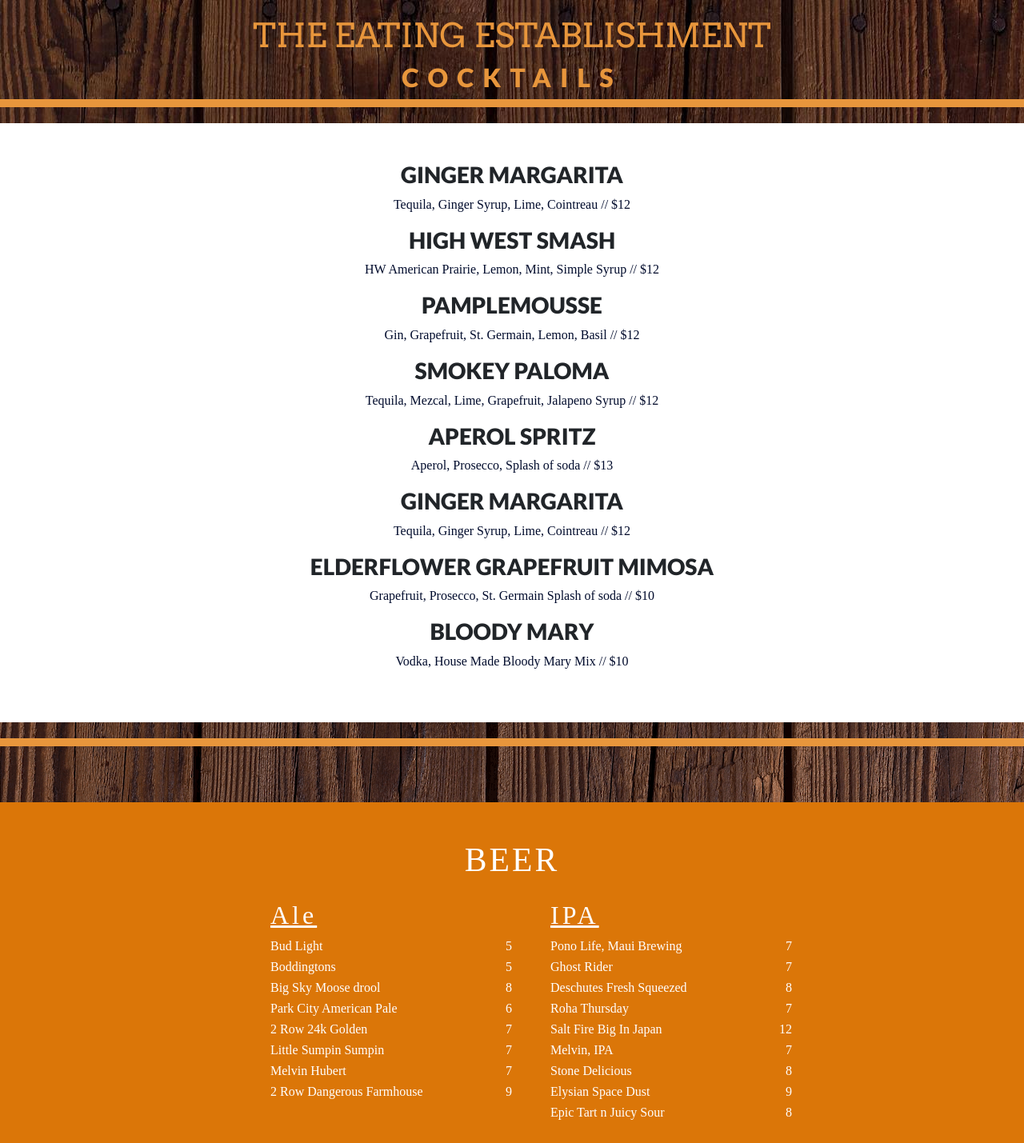
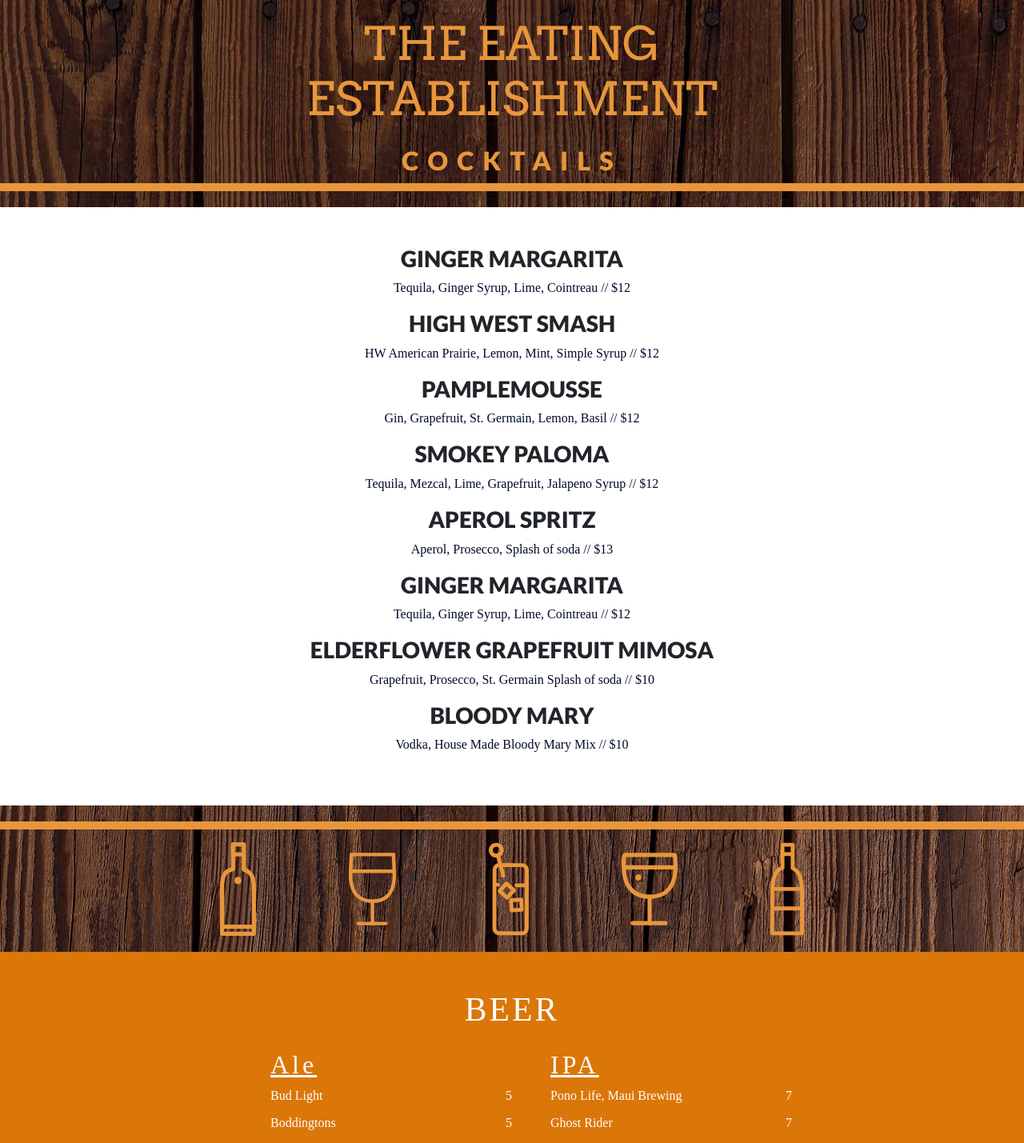
Before and after one commit to theeatingestablishment/theeatingestablishment.github.io, a Nuxt app: page / in a window 1280 px wide. Shown: the top 1429 px of the page at 80% size. Built offline with nearby package versions, Linux system fonts and the light colour scheme; a web font is replaced by a local one.

Commit message:
V1 complete

```diff
--- a/modules/beers.vue
+++ b/modules/beers.vue
@@ -1,5 +1,5 @@
 <template>
-  <section class="orange">
+  <section class="orange pb-5">
     <div class="container">
       <div class="row">
         <div class="col-12 text-center">
--- a/modules/components/drinkIcons.vue
+++ b/modules/components/drinkIcons.vue
@@ -1,13 +1,17 @@
 <template>
   <div class="container">
-    <div class="row">
-      <div class="d-none d-md-flex">
-        <img
-          v-for="(icon, index) in icons"
-          :key="index"
-          src="icon.src"
-          alt="icon.altText"
-        />
+    <div class="row pt-3">
+      <div class="col-2"></div>
+      <div class="col-8">
+        <div class="d-none d-md-flex justify-content-between">
+          <img
+            v-for="(icon, index) in icons"
+            :key="index"
+            :src="icon.src"
+            :alt="icon.altText"
+          />
+        </div>
+        <div class="col-2"></div>
       </div>
     </div>
   </div>
--- a/modules/components/drinks.vue
+++ b/modules/components/drinks.vue
@@ -1,9 +1,18 @@
 <template>
   <div class="drink-item">
     <h2 class="text-white">{{ title }}</h2>
-    <p v-for="(item, index) in items" :key="index" class="text-white">
-      {{ item.title }} <span class="float-right pl-5">{{ item.price }}</span>
-    </p>
+    <div
+      class="d-flex justify-content-between pb-2"
+      v-for="(item, index) in items"
+      :key="index"
+    >
+      <p class="text-white">
+        {{ item.title }}
+      </p>
+      <div>
+        <p class="float-right pl-5 text-white">{{ item.price }}</p>
+      </div>
+    </div>
   </div>
 </template>
 
--- a/modules/components/footer.vue
+++ b/modules/components/footer.vue
@@ -1,22 +1,13 @@
 <template>
   <div class="footer">
     <div class="orange-border"></div>
-    <div class="container">
-      <div class="row text-center">
-        <div class="d-none d-md-flex col-sm-12">
-          <!-- <img
-            v-for="(icon, index) in icons"
-            :key="index"
-            :src="icon.src"
-            :alt="icon.altText"
-          /> -->
-        </div>
-      </div>
-    </div>
+    <DrinkIcons :icons="icons"></DrinkIcons>
   </div>
 </template>
 
 <script>
+import DrinkIcons from "./drinkIcons.vue";
+
 import liquorBottle from "~/assets/liquorBottle.svg";
 import martini from "~/assets/martini.svg";
 import mixedDrink from "~/assets/mixedDrink.svg";
@@ -24,12 +15,19 @@ import wine from "~/assets/wine.svg";
 import wineBottle from "~/assets/wineBottle.svg";
 
 export default {
+  components: {
+    DrinkIcons,
+  },
   data() {
     return {
       icons: [
         {
           src: liquorBottle,
           alt: "liquor bottle",
+        },
+        {
+          src: wine,
+          alt: "wine glass",
         },
         {
           src: martini,
@@ -39,10 +37,7 @@ export default {
           src: mixedDrink,
           alt: "mixed drink",
         },
-        {
-          src: wine,
-          alt: "wine glass",
-        },
+
         {
           src: wineBottle,
           alt: "wine bottle",
@@ -56,7 +51,6 @@ export default {
 <style scoped>
 .footer {
   background: url("~assets/wood-panels-bottom.png");
-  height: 100px;
   padding: 20px 0;
 }
 
--- a/modules/components/header.vue
+++ b/modules/components/header.vue
@@ -2,10 +2,12 @@
   <div class="header">
     <div class="container">
       <div class="row text-center">
-        <div class="col-12">
+        <div class="col-md-1 col-lg-2"></div>
+        <div class="col-12 col-md-10 col-lg-8">
           <h1>{{ title }}</h1>
-          <h2>{{ subTitle }}</h2>
+          <h2 class="mt-4">{{ subTitle }}</h2>
         </div>
+        <div class="col-md-1 col-lg-2"></div>
       </div>
     </div>
     <div class="orange-border"></div>
@@ -23,13 +25,41 @@ export default {
 };
 </script>
 
-<style scoped>
+<style lang="scss" scoped>
 .header {
   background: url("~assets/wood-panels-top.jpg");
   padding: 20px 0;
+
+  h1 {
+    font-size: 1.6rem;
+  }
+
+  h2 {
+    font-size: 1rem;
+  }
 }
 
 .orange-border {
   border-bottom: 10px solid #e8963c;
 }
+
+@media screen and (min-width: 400px) {
+  .header {
+    h1 {
+      font-size: 2.6rem;
+    }
+
+    h2 {
+      font-size: 2rem;
+    }
+  }
+}
+
+@media screen and (min-width: 768px) {
+  .header {
+    h1 {
+      font-size: 3.6rem;
+    }
+  }
+}
 </style>
```
